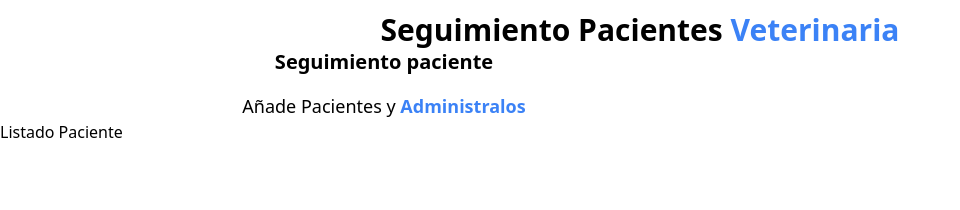
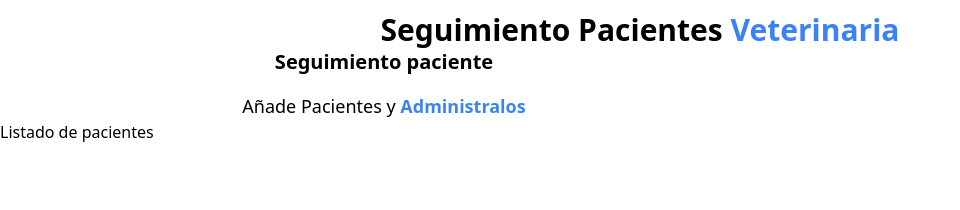
Before and after one commit to Rexpeto/veterianaria-react, a React (Vite) app: page / in a window 1280 px wide. Shown: the top 210 px of the page, without its empty margins (0-960 px from the left). Built offline with nearby package versions, Linux system fonts and the light colour scheme.

Commit message:
Posicionando el componente

```diff
--- a/src/components/ListadoPaciente.jsx
+++ b/src/components/ListadoPaciente.jsx
@@ -1,6 +1,8 @@
 const ListadoPaciente = () => {
     return (
-        <h1>Listado Paciente</h1>
+        <div className="md:w-1/2 lg:w-3/5">
+            <h2>Listado de pacientes</h2>
+        </div>
     );
 }
 
```
